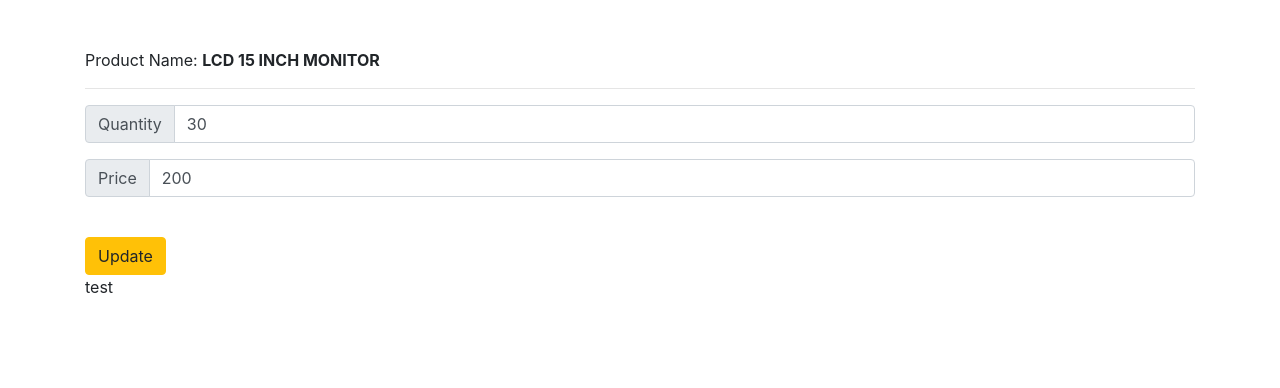
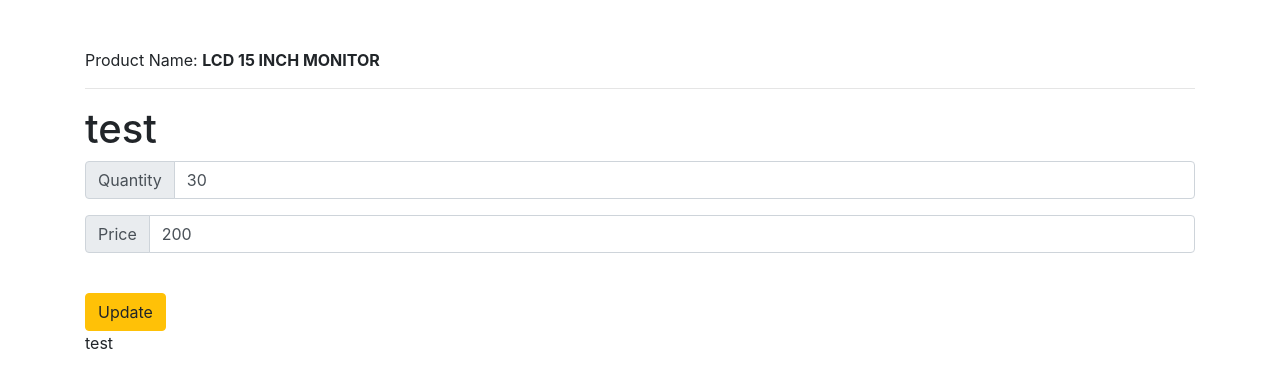
Before and after one commit to four-teen/inventory, a PHP site: page /manage.php?productid=1 in a window 1280 px wide. Shown: the part 56-444 px from the top of the page. Run offline with PHP 8.4, Linux system fonts and the light colour scheme; data comes from the database, SQL or seed files in the repository.

Commit message:
second commit

```diff
--- a/manage.php
+++ b/manage.php
@@ -59,6 +59,7 @@
           <hr>
           <div class="row">
             <div class="col-lg-12">
+              <h1>test</h1>
 
 <?php
     $select="SELECT * FROM `tblprod_data` WHERE id_autonun='$_GET[productid]'";
```
